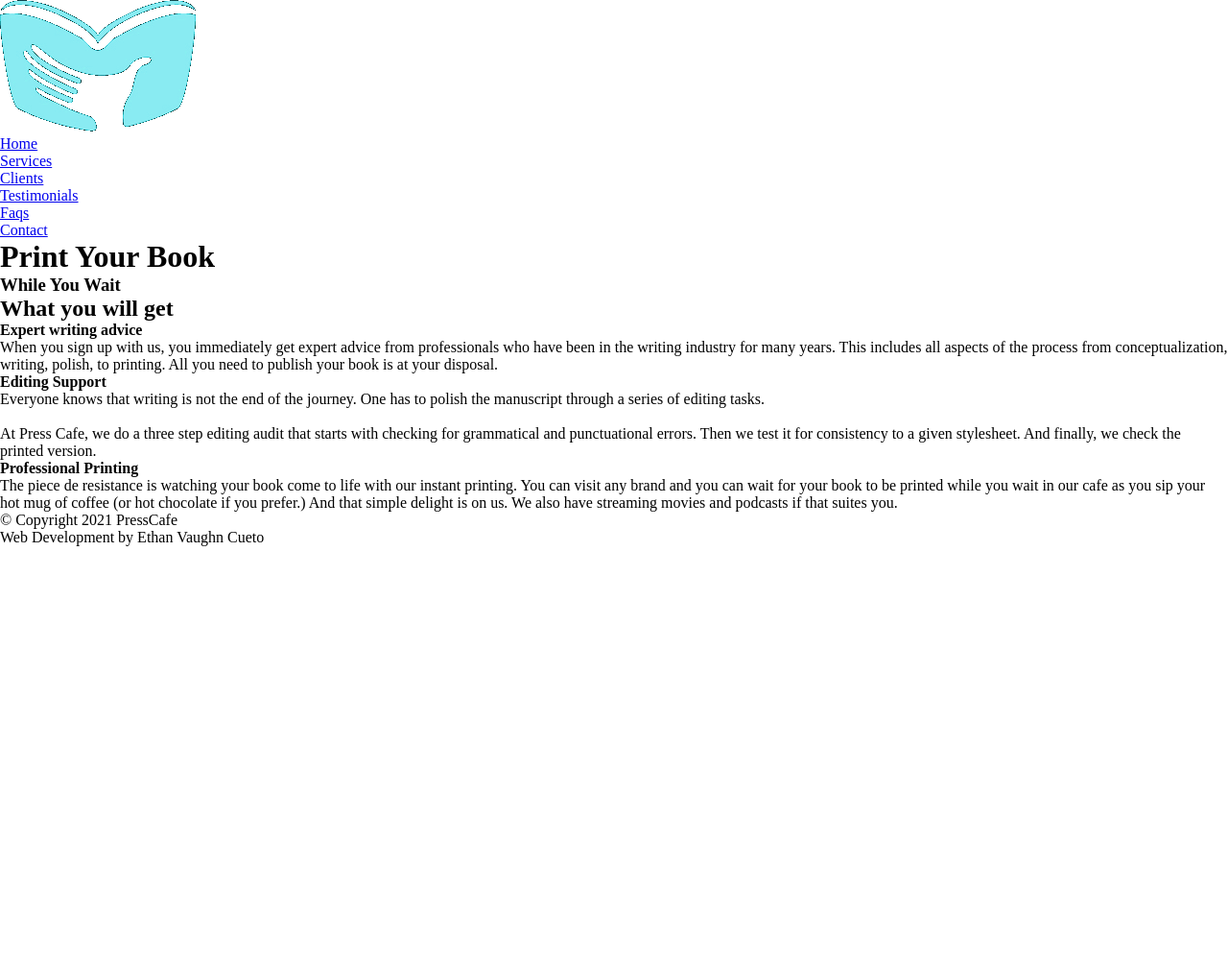
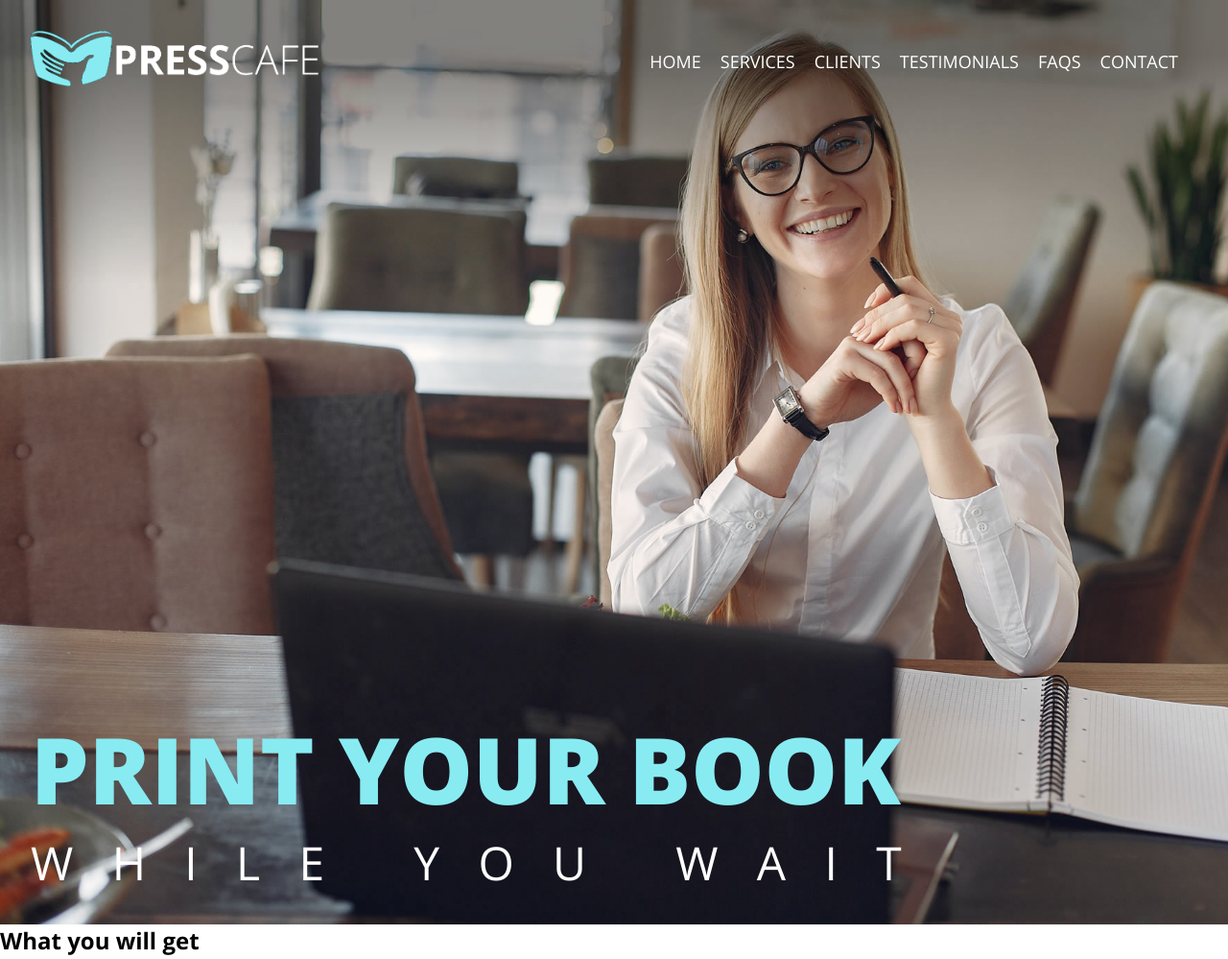
Before and after one commit to cheribella/presscafe, a plain HTML site: page index.html in a window 1280 px wide. Shown: the top 999 px of the page at 96% size. Before the commit the page ends 800 px from the top, so only its background shows below. Drawn offline with nearby package versions, Linux system fonts and the light colour scheme.

Commit message:
added css for header

```diff
--- a/css/styles.css
+++ b/css/styles.css
@@ -3,3 +3,63 @@
     padding: 0;
     box-sizing: border-box;
 }
+
+body {
+    font-family: 'Open Sans';
+    font-weight: 400;
+}
+
+header {
+    background-image: url("../assets/img/main_banner.jpg");
+    background-size: cover;
+    background-repeat: no-repeat;
+    padding: 2rem;
+}
+
+nav {
+    display: flex;
+    flex-direction: row;
+    align-items: center;
+    justify-content: space-between;
+}
+
+nav #logo a img {
+    height: 58px;
+    width: 300px;
+}
+
+nav .menu ul {
+    display: flex;
+    flex-direction: row;
+}
+
+nav .menu ul li {
+    list-style-type: none;
+    margin-right: 20px;
+}
+
+nav .menu ul li a {
+    color: white;
+    font-size: 18px;
+    text-decoration: none;
+    text-transform: uppercase;
+}
+
+#blurb {
+    margin-top: 40em;
+}
+
+#blurb .banner-title {
+    text-transform: uppercase;
+    font-size: 96px;
+    font-weight: 800;
+    color: #88EBF2;
+}
+
+#blurb .banner-subtitle {
+    text-transform: uppercase;
+    font-size: 48px;
+    font-weight: 400;
+    color: #FFFFFF;
+    letter-spacing: 0.84em;
+}
--- a/index.html
+++ b/index.html
@@ -4,6 +4,9 @@
 <head>
     <meta charset="UTF-8">
     <meta name="viewport" content="width=device-width, initial-scale=1.0">
+    <link rel="preconnect" href="https://fonts.googleapis.com">
+    <link rel="preconnect" href="https://fonts.gstatic.com" crossorigin>
+    <link href="https://fonts.googleapis.com/css2?family=Lora:ital,wght@0,400..700;1,400..700&family=Open+Sans:ital,wght@0,300..800;1,300..800&display=swap" rel="stylesheet">
     <link rel="stylesheet" type="text/css" href="css/styles.css">
     <title>PressCafe Mockup</title>
 </head>
@@ -13,25 +16,25 @@
         <nav>
             <div id="logo">
                 <!--LOGO: 300x58px-->
-                <img src="assets/img/logo.png">
+                <a href="#"><img src="assets/img/logo.png "></a>
             </div>
-            <div>
-                <ul class="nav-menu">
+            <div class="menu">
+                <ul>
                     <!--NAVIGATION: Open Sans, 18px Regular-->
-                    <li><a href="index.html">Home</a></li>
-                    <li><a href="#">Services</a></li>
-                    <li><a href="#">Clients</a></li>
-                    <li><a href="#">Testimonials</a></li>
-                    <li><a href="#">Faqs</a></li>
-                    <li><a href="#">Contact</a></li>
+                    <li><a href="index.html ">Home</a></li>
+                    <li><a href="# ">Services</a></li>
+                    <li><a href="# ">Clients</a></li>
+                    <li><a href="# ">Testimonials</a></li>
+                    <li><a href="# ">Faqs</a></li>
+                    <li><a href="contact.html ">Contact</a></li>
                 </ul>
             </div>
         </nav>
-        <div>
+        <div id="blurb">
             <!--BANNER TITLE: Open Sans, 96px, Extra Bold, Color: #88EBF2-->
-            <h1>Print Your Book</h1>
-            <!--BANNER TITLE: Open Sans, 48px, Regular, LETTER SPACING fills the block-->
-            <h3>While You Wait</h3>
+            <h1 class="banner-title">Print Your Book</h1>
+            <!--BANNER SUBTITLE: Open Sans, 48px, Regular, LETTER SPACING fills the block-->
+            <h3 class="banner-subtitle">While You Wait</h3>
         </div>
     </header>
 
@@ -39,28 +42,30 @@
         <!--MAIN CONTENT <MAIN> Background:#DDD9D8-->
         <section>
             <!--Inside <MAIN>: 960px container, centered on the page-->
-            <h2 id="section-title">
-                <!--SECTION TITLE: Open Sans, 24px Regular, STRETCHED-->
-                What you will get
-            </h2>
+            <div class="section-title">
+                <h2>
+                    <!--SECTION TITLE: Open Sans, 24px Regular, STRETCHED-->
+                    What you will get
+                </h2>
+            </div>
 
             <!--CARDS: Three cards use the SAME class. Equal width with 30px space-in-between. FLOATED.-->
             <div class="card-container">
                 <!--CARD TITLE: Open Sans, 24px Regular-->
                 <!--CARD TEXT: Lora, 14px Regular-->
                 <div class="card">
-                    <h4 class="card-title">Expert writing advice</h4>
-                    <p class="card-text">When you sign up with us, you immediately get expert advice from professionals who have been in the writing industry for many years. This includes all aspects of the process from conceptualization, writing, polish, to printing. All
+                    <h4 class="card-title ">Expert writing advice</h4>
+                    <p class="card-text ">When you sign up with us, you immediately get expert advice from professionals who have been in the writing industry for many years. This includes all aspects of the process from conceptualization, writing, polish, to printing. All
                         you need to publish your book is at your disposal.</p>
                 </div>
                 <div class="card">
-                    <h4 class="card-title">Editing Support</h4>
-                    <p class="card-text">Everyone knows that writing is not the end of the journey. One has to polish the manuscript through a series of editing tasks. <br> <br> At Press Cafe, we do a three step editing audit that starts with checking for grammatical and
-                        punctuational errors. Then we test it for consistency to a given stylesheet. And finally, we check the printed version.</p>
+                    <h4 class="card-title ">Editing Support</h4>
+                    <p class="card-text ">Everyone knows that writing is not the end of the journey. One has to polish the manuscript through a series of editing tasks.<br>At Press Cafe, we do a three step editing audit that starts with checking for grammatical and punctuational
+                        errors. Then we test it for consistency to a given stylesheet. And finally, we check the printed version.</p>
                 </div>
                 <div class="card">
-                    <h4 class="card-title">Professional Printing</h4>
-                    <p class="card-text">The piece de resistance is watching your book come to life with our instant printing. You can visit any brand and you can wait for your book to be printed while you wait in our cafe as you sip your hot mug of coffee (or hot chocolate
+                    <h4 class="card-title ">Professional Printing</h4>
+                    <p class="card-text ">The piece de resistance is watching your book come to life with our instant printing. You can visit any brand and you can wait for your book to be printed while you wait in our cafe as you sip your hot mug of coffee (or hot chocolate
                         if you prefer.) And that simple delight is on us. We also have streaming movies and podcasts if that suites you.</p>
                 </div>
             </div>
@@ -70,8 +75,32 @@
     <footer>
         <section class="footer-content">
             <!--FOOTER: Open Sans 12px Regular-->
-            <div>
+            <div class="upper-content">
 
+            </div>
+            <div class="lower-content">
+                <div class="info ">
+                    <p>Where your dream project becomes a reality</p>
+                    <p>1016 Strada Ottubre, Via Vergine, <br>Milano, 70-B Italia</p>
+                    <p>+39 722 786 8799</p>
+                    <p>customercare@presscafe.it</p>
+                </div>
+                <div>
+                    <div class="maps">
+
+                    </div>
+                    <div class="links">
+                        <ul>
+                            <!--LINKS: Open Sans, 12px, Regular, Turns WHITE on hover; Letter spacing fits entire block.-->
+                            <li><a href="index.html ">Home</a></li>
+                            <li><a href="# ">Services</a></li>
+                            <li><a href="# ">Clients</a></li>
+                            <li><a href="# ">Testimonials</a></li>
+                            <li><a href="# ">Faqs</a></li>
+                            <li><a href="contact.html ">Contact</a></li>
+                        </ul>
+                    </div>
+                </div>
             </div>
         </section>
         <section class="subfooter">
```
Also changed, not shown: contact.html (added, +14 -0 lines), assets/img/main_banner.jpg (added), assets/img/main_banner2.jpg (added), assets/img/services03.jpg, 1 other file.
